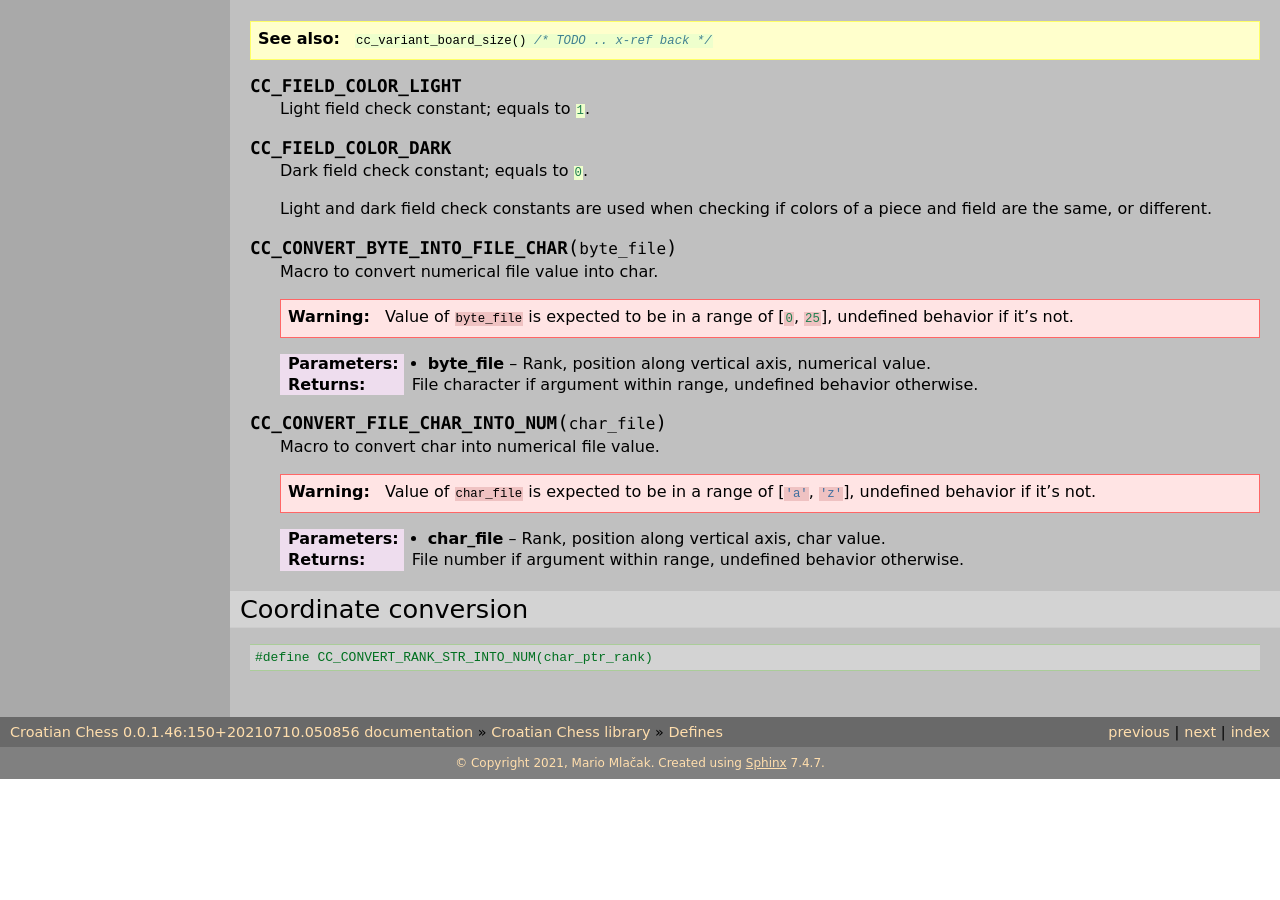
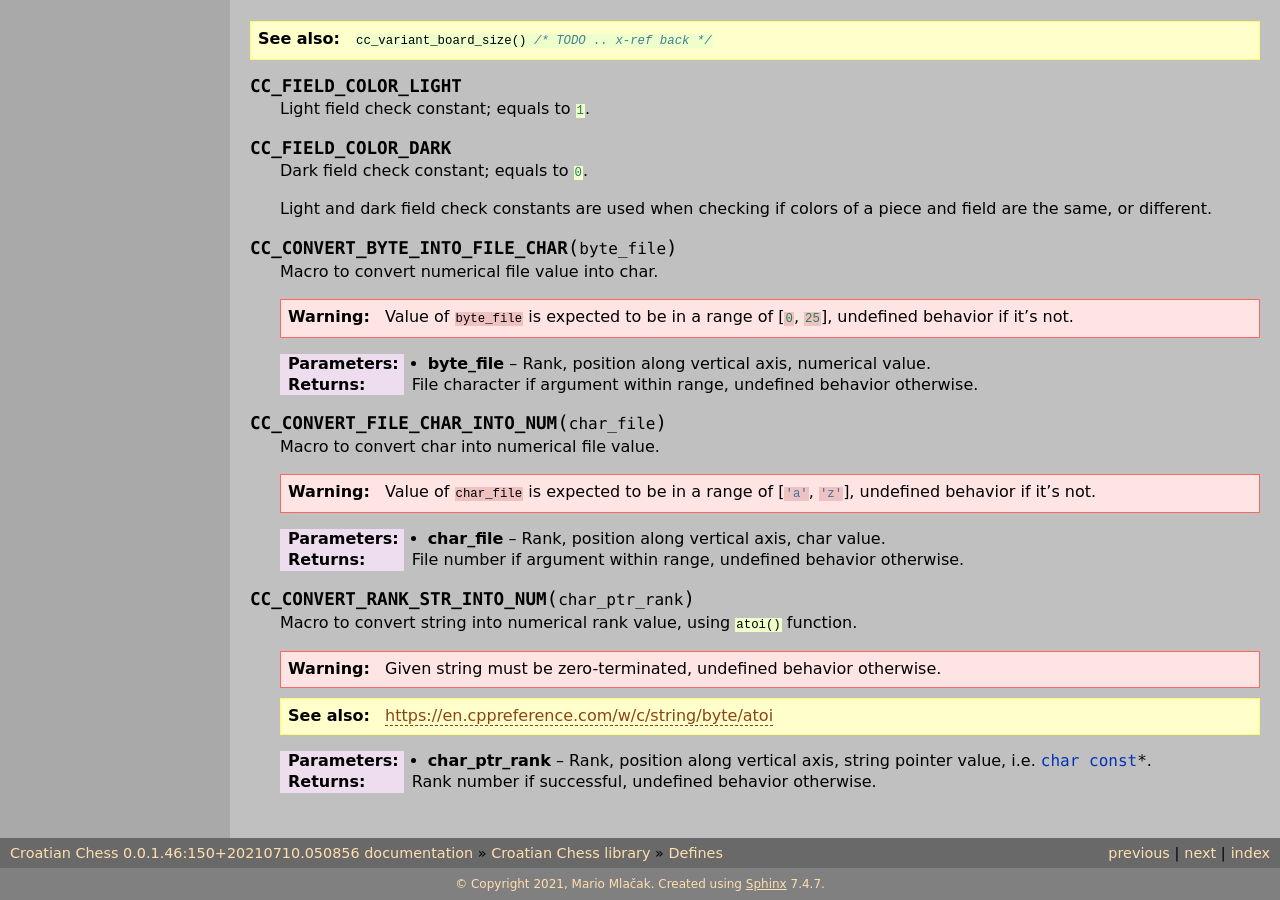
Before and after one commit to mmlacak/crochess, a Sphinx documentation site: the page built from docs/source/libcc/ccdefines.rst, in a window 1280 px wide and 900 px high, scrolled down 1903 px. Built offline with Sphinx 7.4.7, drawn with Linux system fonts in a browser that asks for light colours; before the commit the page ends 2682 px from its top, so only the background shows below that; some of the changed text lies outside the part shown.

Commit message:
Documented conversion macro.

```diff
--- a/docs/source/libcc/ccdefines.rst
+++ b/docs/source/libcc/ccdefines.rst
@@ -163,13 +163,17 @@ One variant. For other variants actual upper limit is smaller.
     :param char_file: Rank, position along vertical axis, char value.
     :returns: File number if argument within range, undefined behavior otherwise.
 
+.. c:macro:: CC_CONVERT_RANK_STR_INTO_NUM(char_ptr_rank)
 
-.. _lbl-libcc-ccdefines-coordinateconversion:
+    Macro to convert string into numerical rank value, using :c:`atoi()` function.
 
-Coordinate conversion
----------------------
+    .. warning::
 
-.. code-block:: C
-    :force:
+        Given string must be zero-terminated, undefined behavior otherwise.
 
-    #define CC_CONVERT_RANK_STR_INTO_NUM(char_ptr_rank)
+    .. seealso::
+
+        `<https://en.cppreference.com/w/c/string/byte/atoi>`_
+
+    :param char_ptr_rank: Rank, position along vertical axis, string pointer value, i.e. :c:expr:`char const *`.
+    :returns: Rank number if successful, undefined behavior otherwise.
```
